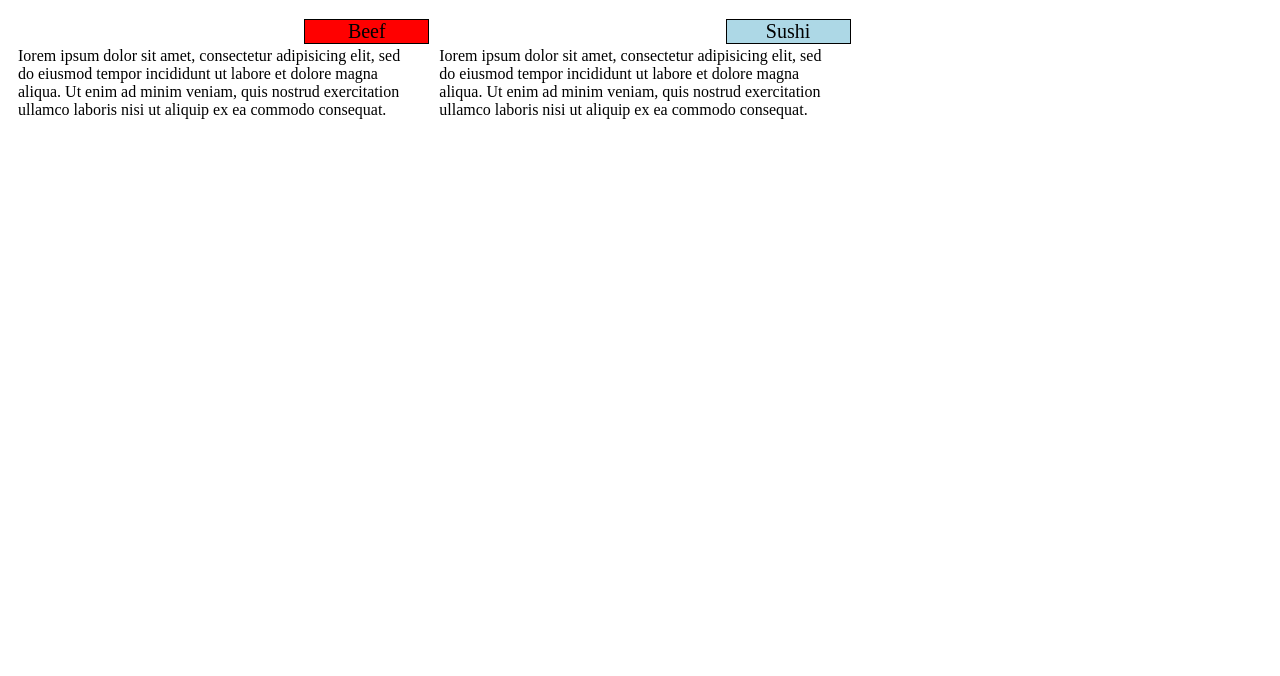
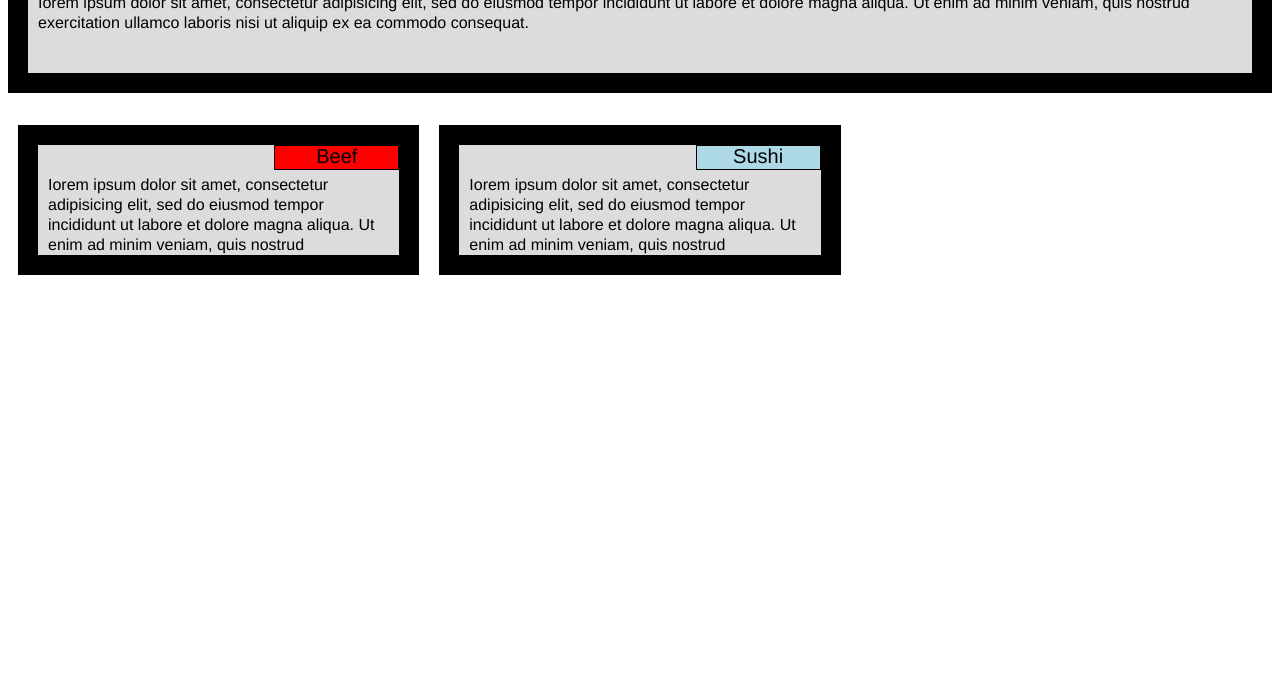
Before and after one commit to jmastapeter/Coursera_Intro_to_CSS3, a plain HTML site: page index.html in a window 1280 px wide. Shown: the part 124-800 px from the top of the page. Drawn offline with Linux system fonts and the light colour scheme.

Commit message:
Update index.html

```diff
--- a/index.html
+++ b/index.html
@@ -15,7 +15,7 @@ h1 {
 	text-align: center;
 }
 
-{p
+p{
 	line-height: 20px;
 	border: 20px solid black;
 	background-color: gainsboro;
@@ -110,7 +110,7 @@ span.ssh{
 		width: 100%;
 	}
 }
-@media ((min-width: px) and (max-width: 991px)) {
+@media (min-width: px) and (max-width: 991px){
 	.col-lg-1, .col-lg-2, .col-lg-3, .col-lg-4, .col-lg-5, .col-lg-6, .col-lg-7, .col-lg-8, .col-lg-9, .col-lg-10, .col-lg-11, .col-lg-12 {
 		float: left;
 		padding-left: 10px;
```
